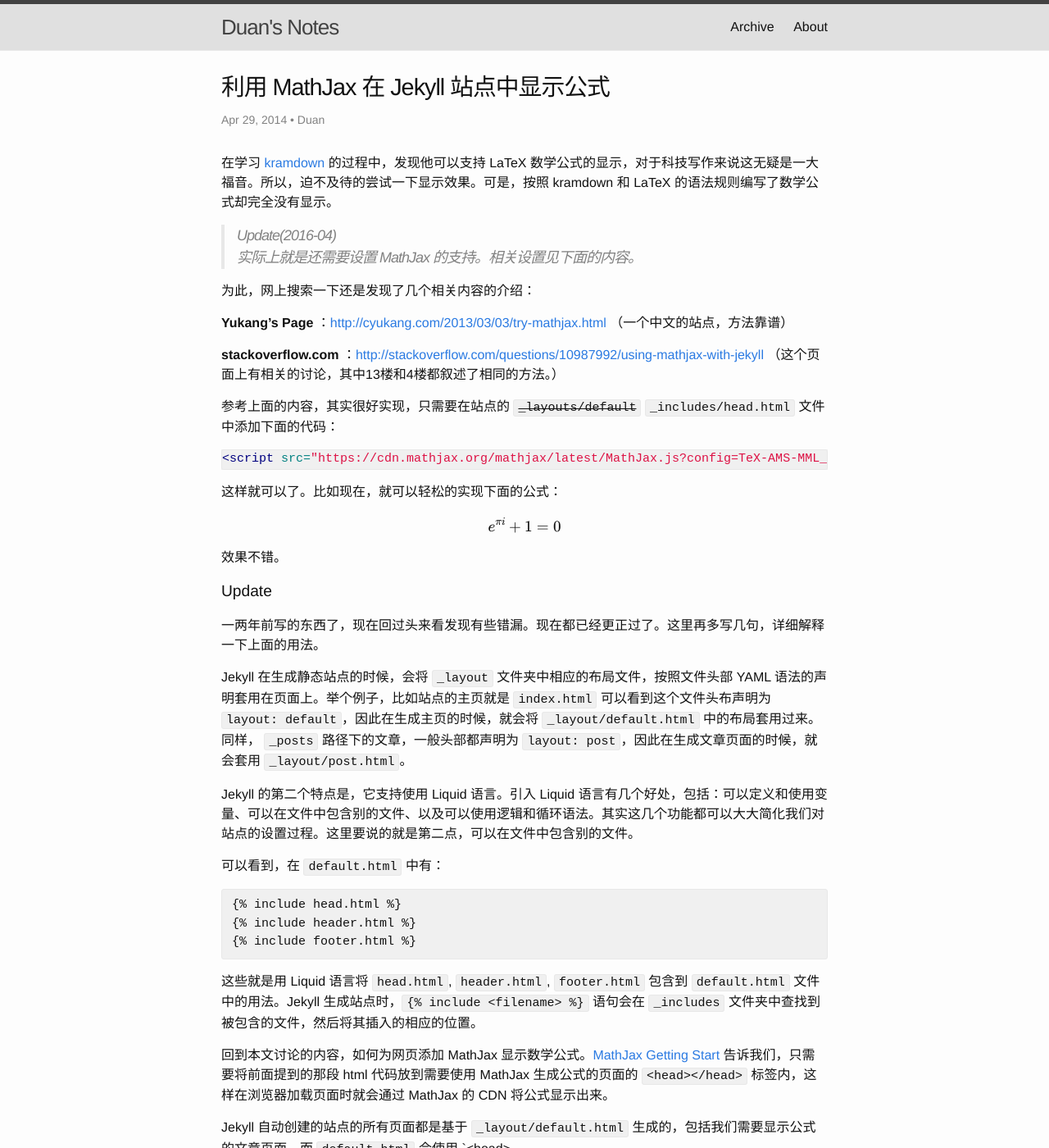
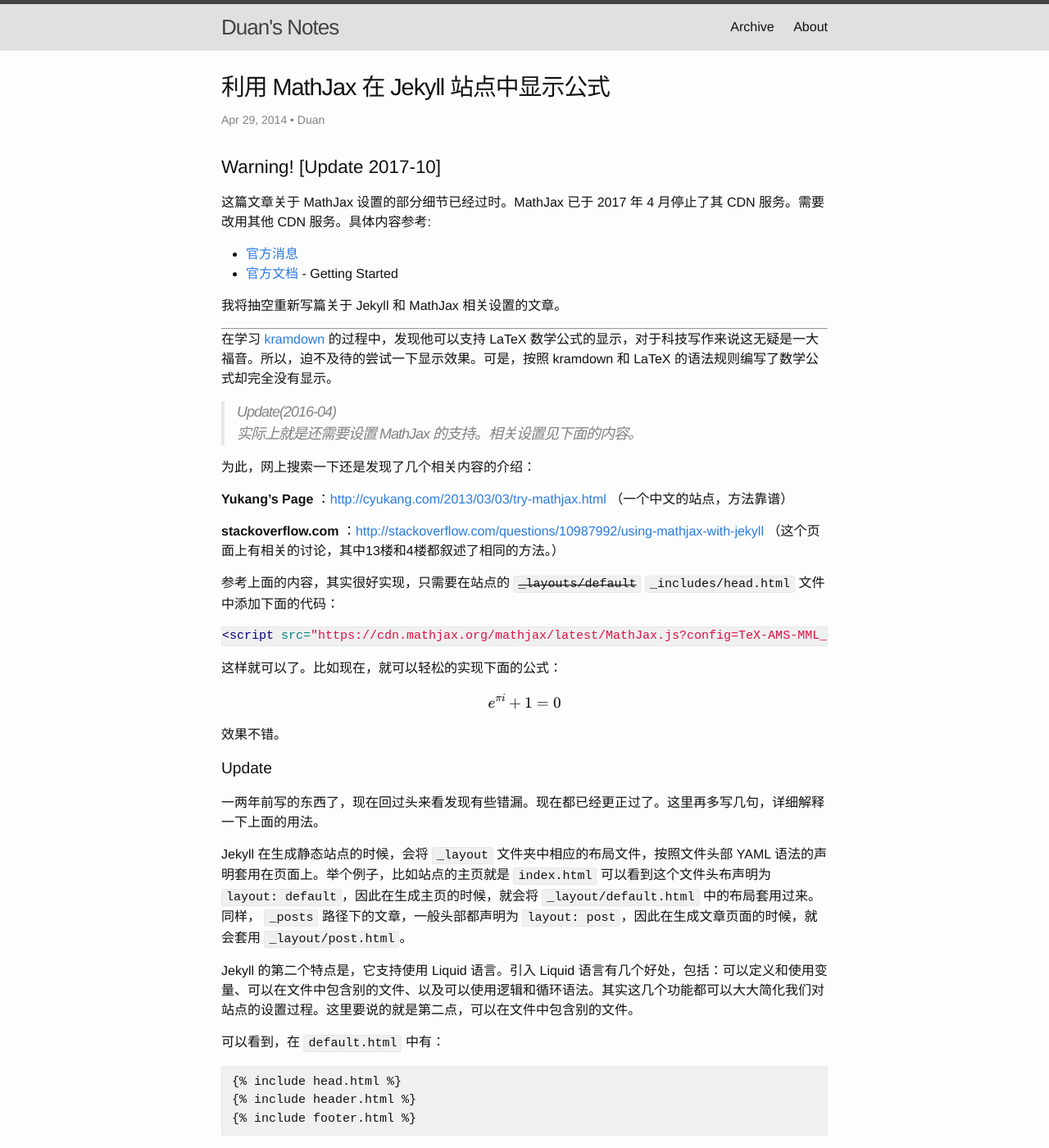
Before and after one commit to wnduan/wnduan.github.io, a Jekyll site: the page built from _posts/2014-04-29-jekyll-with-kramdown-and-mathjax.md, in a window 1280 px wide and 1400 px high. Shown: the whole window at 82% size. Built offline with Jekyll 4.4.1, drawn with Linux system fonts in a browser that asks for light colours; formulas are drawn with MathJax 3; comment, search, counter and statistics services are not loaded; some of the changed text lies outside the part shown.

Commit message:
update post

```diff
--- a/_posts/2014-04-29-jekyll-with-kramdown-and-mathjax.md
+++ b/_posts/2014-04-29-jekyll-with-kramdown-and-mathjax.md
@@ -6,6 +6,16 @@ description: ""
 category:
 tags: [jekyll, kramdown, MathJax]
 ---
+
+### Warning! \[Update 2017-10\]
+这篇文章关于 MathJax 设置的部分细节已经过时。MathJax 已于 2017 年 4 月停止了其 CDN 服务。需要改用其他 CDN 服务。具体内容参考:
+- [官方消息](https://www.mathjax.org/cdn-shutting-down/)
+- [官方文档](http://docs.mathjax.org/en/latest/start.html) - Getting Started
+
+我将抽空重新写篇关于 Jekyll 和 MathJax 相关设置的文章。
+
+-------------
+
 
 在学习 [kramdown](http://kramdown.gettalong.org/index.html) 的过程中，发现他可以支持 LaTeX 数学公式的显示，对于科技写作来说这无疑是一大福音。所以，迫不及待的尝试一下显示效果。可是，按照 kramdown 和 LaTeX 的语法规则编写了数学公式却完全没有显示。
 
@@ -49,8 +59,8 @@ Jekyll 的第二个特点是，它支持使用 Liquid 语言。引入 Liquid 语
 
 这些就是用 Liquid 语言将 `head.html`, `header.html`, `footer.html` 包含到 `default.html` 文件中的用法。Jekyll 生成站点时，{% raw %}`{% include <filename> %}`{% endraw %} 语句会在 `_includes` 文件夹中查找到被包含的文件，然后将其插入的相应的位置。
 
-回到本文讨论的内容，如何为网页添加 MathJax 显示数学公式。[MathJax Getting Start](http://docs.mathjax.org/en/latest/start.html) 告诉我们，只需要将前面提到的那段 html 代码放到需要使用 MathJax 生成公式的页面的 `<head></head>` 标签内，这样在浏览器加载页面时就会通过 MathJax 的 CDN 将公式显示出来。
+回到本文讨论的内容，如何为网页添加 MathJax 显示数学公式。[MathJax Getting Start](http://docs.mathjax.org/en/latest/start.html) 告诉我们，只需要将前面提到的那段 html 代码放到需要使用 MathJax 生成公式的页面的 `<head>` 标签内，这样在浏览器加载页面时就会通过 MathJax 的 CDN 将公式显示出来。
 
-Jekyll 自动创建的站点的所有页面都是基于 `_layout/default.html` 生成的，包括我们需要显示公式的文章页面。而 `default.html` 会使用 `{% include head.html %}` 引入 `_includes/head.html` 的内容。
+Jekyll 自动创建的站点的所有页面都是基于 `_layout/default.html` 生成的，包括我们需要显示公式的文章页面。而 `default.html` 会使用 {% raw %}`{% include head.html %}`{% endraw %} 引入 `_includes/head.html` 的内容。
 
 因此，基于以上描述，只要将 MathJax 提供的代码片段放在 `_includes/head.html` 中即可。
```
